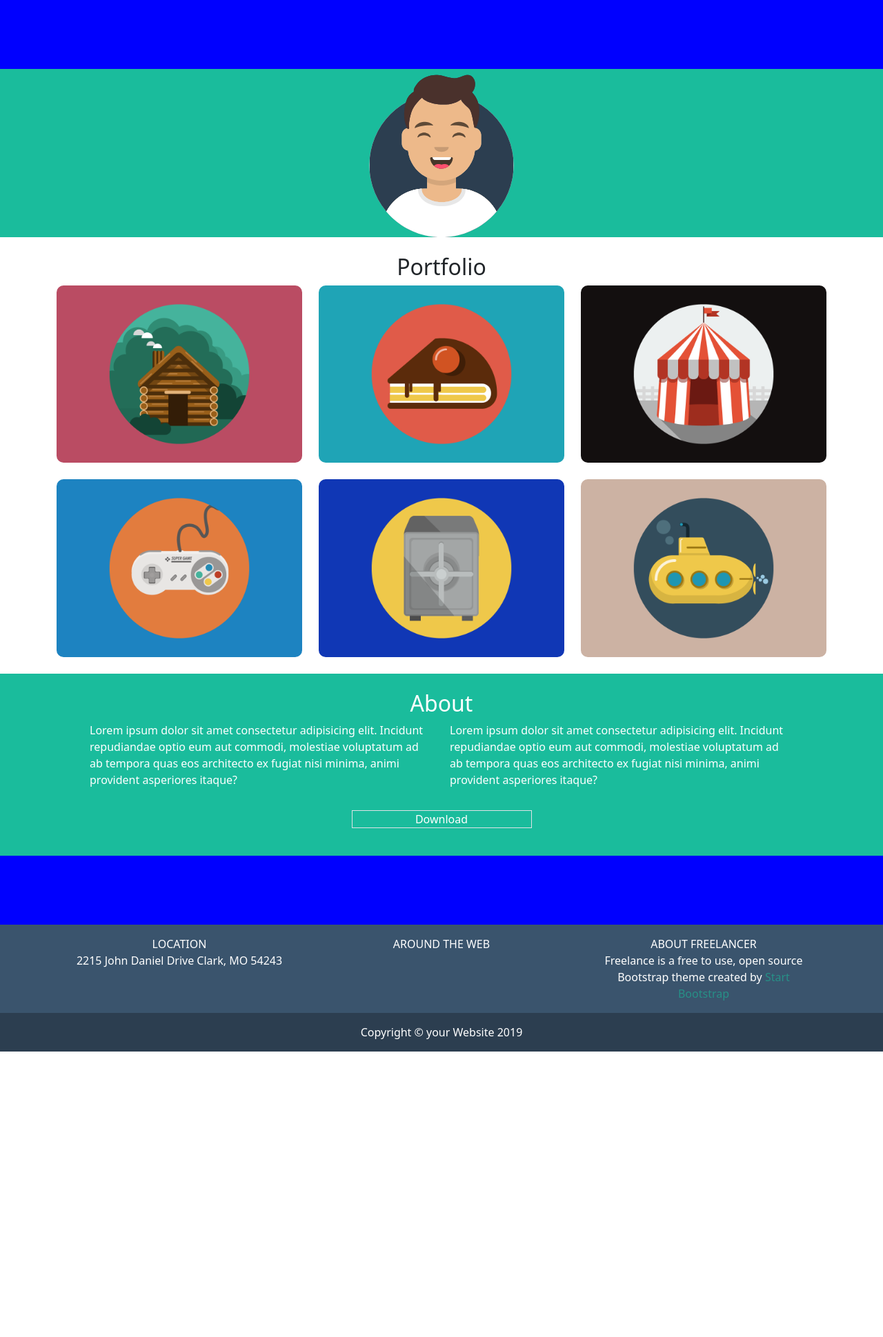
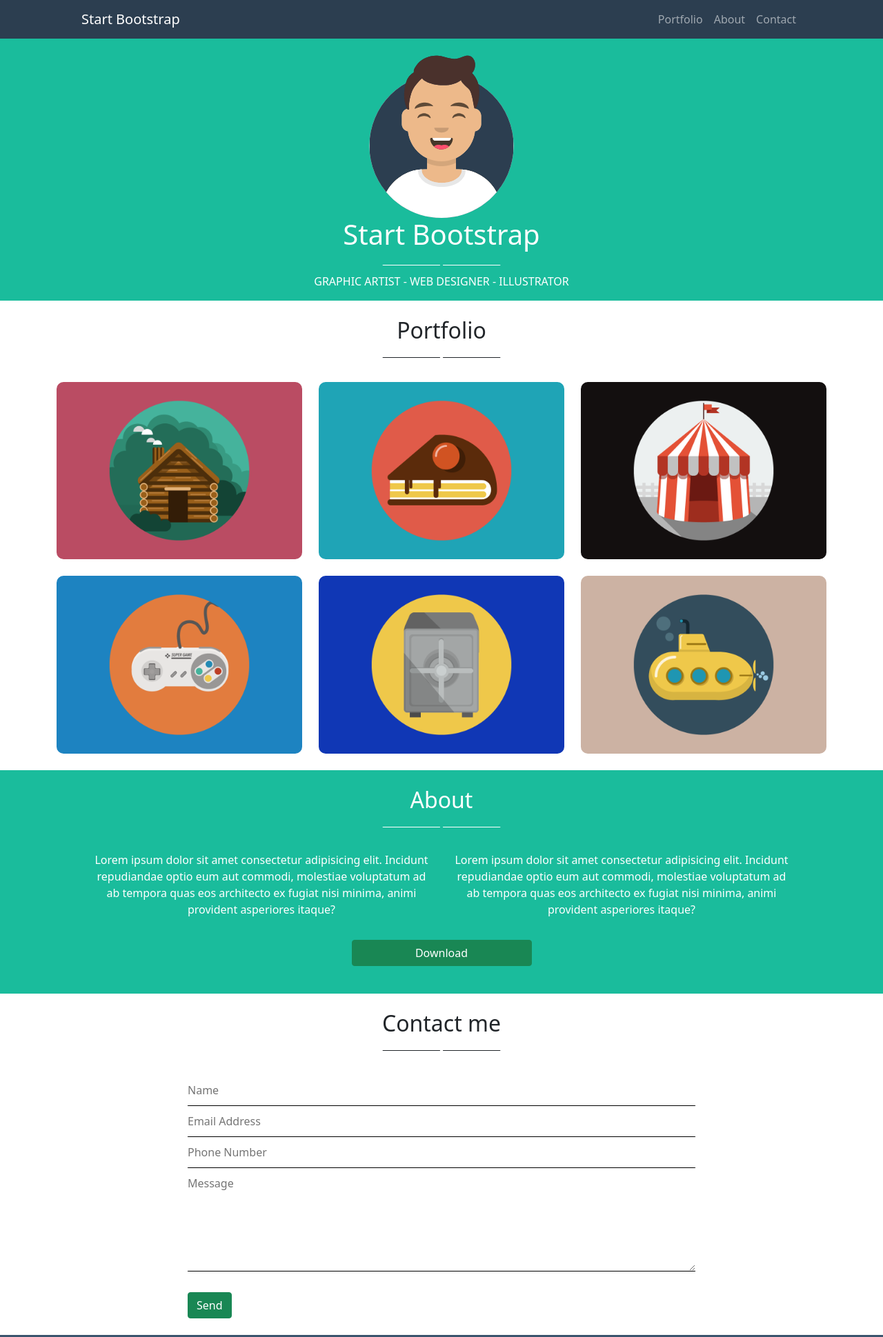
Before and after one commit to Tiberiu-Pislaru/html-css-bootstrap-freelancer, a plain HTML site: page index.html in a window 1280 px wide. Shown: the top 1939 px of the page at 69% size. Before the commit the page ends 1525 px from the top, so only its background shows below. Drawn offline with nearby package versions, Linux system fonts and the light colour scheme.

Commit message:
Aggiunta navbar e form più alcuni dettagli

```diff
--- a/css/style.css
+++ b/css/style.css
@@ -1,6 +1,6 @@
-.navbar{
+/* .navbar{
     height: 100px;
-}
+} */
 
 .dettagli{
     background-color: #1abc9c;
@@ -12,7 +12,36 @@
     color: #fff;
 }
 
-.dettagli_footer_bottom{
+/* .star{
+    max-width: 50%;
+} */
+
+.star::after,
+.star::before{
+    content:"\00a0\00a0\00a0\00a0\00a0\00a0\00a0\00a0\00a0\00a0\00a0\00a0\00a0\00a0\00a0\00a0\00a0\00a0\00a0\00a0";
+    text-decoration:line-through;
+    /* max-width:50%; */
+}
+
+/* .star {
+	display: flex;
+	flex-basis: 50%;
+	align-items: center;
+	color: rgba(0, 0, 0, 0.35);
+	margin: 8px 0px;
+}
+.star::before,
+.star::after {
+	content: "";
+	flex-grow: 1;
+	background: #fff;
+	height: 1px;
+	font-size: 0px;
+	line-height: 0px;
+	margin: 0px 8px;
+} */
+
+.dettagli_footer_navbar{
     background-color:#2c3e50;
     color: #fff;
 }
@@ -30,12 +59,22 @@
     border-radius: 10px;
 }
 
-.center{
+/* .center_justify{
     justify-content:center
-}
+} */
 
-.p_con_link a
-{
+.p_con_link a {
     color: #279087;
     text-decoration: none;
 }
+.item{
+    /* max-width: 200px; */
+    width:100%;
+    border: 0px;
+    border-bottom: 1px solid black;
+    padding:10px 0;
+}
+
+.text_area {
+  height: 150px;
+}
--- a/index.html
+++ b/index.html
@@ -12,23 +12,56 @@
 <body>
 
     <!-- navbar -->
-    <div class="container-fluid col_blue">
+    <nav class="navbar navbar-expand-sm navbar-dark dettagli_footer_navbar px-4">
+        <div class="container px-5">
+            <a class="navbar-brand" href="#">Start Bootstrap</a>
+            <button class="navbar-toggler" type="button" data-bs-toggle="collapse" data-bs-target="#navbarNav"
+                aria-controls="navbarNav" aria-expanded="false" aria-label="Toggle navigation">
+                <span class="navbar-toggler-icon"></span>
+            </button>
+            <div class="collapse navbar-collapse justify-content-end" id="navbarNav">
+                <ul class="navbar-nav">
+                    <!-- <li class="nav-item">
+                        <a class="nav-link active" aria-current="page" href="#">Home</a>
+                    </li> -->
+                    <li class="nav-item">
+                        <a class="nav-link" href="#">Portfolio</a>
+                    </li>
 
-        <header>
+                    <li class="nav-item">
+                        <a class="nav-link" href="#">About</a>
+                    </li>
 
-            <nav class="navbar"></nav>
+                    <li class="nav-item">
+                        <a class="nav-link" href="#">Contact</a>
+                    </li>
 
-        </header>
 
-    </div>
+                </ul>
+            </div>
+        </div>
+    </nav>
 
     <!-- jumbotron -->
-    <div class="container-fluid dettagli">
+    <div class="container-fluid dettagli text-center py-3">
 
         <div class="container">
             <div class="img">
                 <img src="img/avatar.svg" alt="" class="img-fluid">
             </div>
+
+            <h1 class="mx">
+                Start Bootstrap
+            </h1>
+
+            <div class="star">
+                <i class="fas fa-star"></i>
+            </div>
+
+            <div class="skills">
+                GRAPHIC ARTIST - WEB DESIGNER - ILLUSTRATOR
+            </div>
+
         </div>
 
     </div>
@@ -36,11 +69,15 @@
     <!-- portfolio -->
     <div class="container-fluid">
 
-        <div class="container">
+        <div class="container text-center">
 
             <h2 class="text-center pt-4">
                 Portfolio
             </h2>
+
+            <div class="star mb-4">
+                <i class="fas fa-star"></i>
+            </div>
 
             <div class="row">
 
@@ -69,13 +106,17 @@
     </div>
 
     <!-- about -->
-    <div class="container-fluid dettagli ">
+    <div class="container-fluid dettagli text-center">
 
         <div class="container">
 
-            <h2 class="text-center pt-4">
+            <h2 class="pt-4">
                 About
             </h2>
+
+            <div class="star mb-4">
+                <i class="fas fa-star"></i>
+            </div>
 
             <div class="px-5 pb-4">
 
@@ -90,12 +131,12 @@
 
                 </div>
 
-                <div class="row center">
+                <div class="row justify-content-center">
 
-                    <div class="text-center border col-4 col-lg-3 my-3">
+                    <button class="btn btn-success col-4 col-lg-3 my-3" type="submit">
                         <i class="fas fa-download"></i>
                         Download
-                    </div>
+                    </button>
 
                 </div>
 
@@ -106,7 +147,57 @@
     </div>
 
     <!-- contact me -->
-    <div class="container-fluid navbar col_blue">
+    <div class="container-fluid">
+
+        <div class="container">
+            <div class="text-center">
+
+                <h2 class="pt-4 ">
+                    Contact me
+                </h2>
+
+                <div class="star mb-4">
+                    <i class="fas fa-star"></i>
+                </div>
+
+            </div>
+
+            <div class=" pb-4">
+                <div class="row justify-content-center">
+
+                    <form action="" id="form_bootstrap" class="form_b col-8" >
+
+                        <div class="name">
+                            <input class="item" type="text" name="name" id="name" placeholder="Name">
+                        </div>
+
+                        <div class="email">
+                            <input class="item" type="email" name="name" id="name" placeholder="Email Address">
+                        </div>
+
+                        <div class="phone_number form_b">
+                            <input class="item" type="tel" name="name" id="name" placeholder="Phone Number">
+                        </div>
+
+                        <div class="message form_b">
+                            <textarea class="item text_area" name="message" id="form_bootstrap" cols="" rows="50" placeholder="Message"></textarea>
+                        </div>
+
+                        <div class="button_form form_b mt-4">
+
+                            <input class="btn btn-success " type="submit" value="Send">
+
+                        </div>
+
+                    </form>
+
+
+                </div>
+
+            </div>
+
+        </div>
+
     </div>
 
     <!-- footer -->
@@ -205,7 +296,7 @@
         </div>
 
     </div>
-    <div class="container-fluid dettagli_footer_bottom">
+    <div class="container-fluid dettagli_footer_navbar">
 
         <div class="container">
 
```
